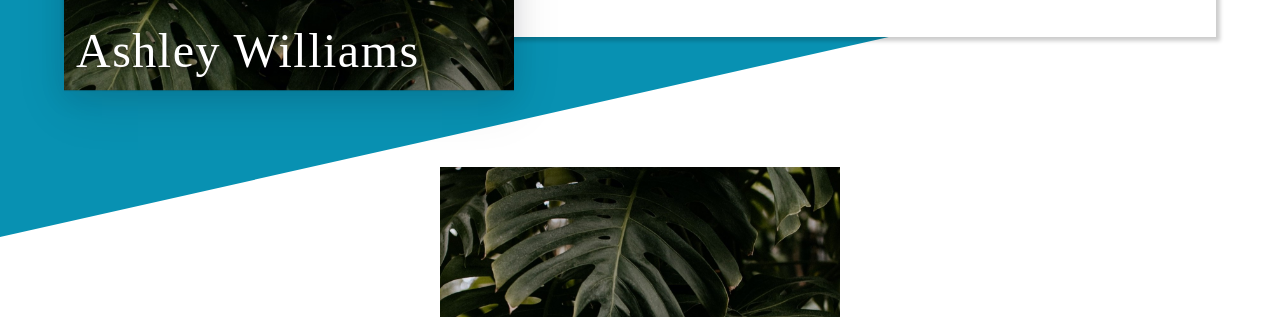
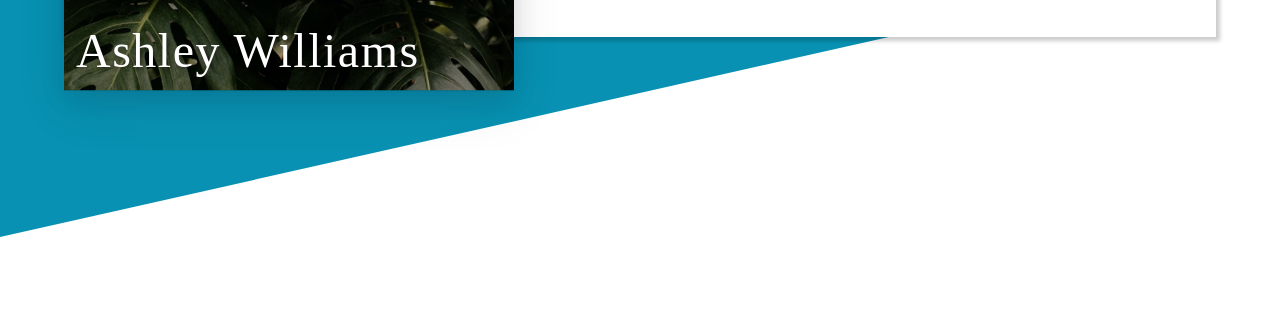
Before and after one commit to x287xtesting/odin-project-advanced-html-and-css-last-project, a plain HTML site: page index.html in a window 1280 px wide. Shown: the part 483-800 px from the top of the page. Drawn offline with Linux system fonts and the light colour scheme.

Commit message:
Remove <script> element from body in index.html

```diff
--- a/index.html
+++ b/index.html
@@ -61,37 +61,5 @@
 				</ul>
 			</div>
 		</section>
-
-		<!-- Testing the onload event -->
-		<script>
-			addEventListener("load", () => {
-				const imgContainer = document.createElement("div");
-				imgContainer.classList.add("container");
-				imgContainer.style.maxWidth = "25rem";
-
-				const imgLink = document.createElement("a");
-				imgLink.setAttribute("href", "https://www.youtube.com");
-				imgLink.title = "Click me to go YouTube";
-
-				const img = document.createElement("img");
-
-				img.addEventListener("load", () =>
-					alert("Last image has fully loaded.")
-				);
-				img.src = "./assets/img-desktop.jpg";
-
-				imgLink.appendChild(img);
-				imgContainer.appendChild(imgLink);
-				document.body.appendChild(imgContainer);
-			});
-
-			addEventListener("beforeunload", (event) => {
-				// First we need to preventDefault() according to the specification
-				event.preventDefault();
-
-				// Chrome requires a returnValue
-				event.returnValue = "";
-			});
-		</script>
 	</body>
 </html>
```
